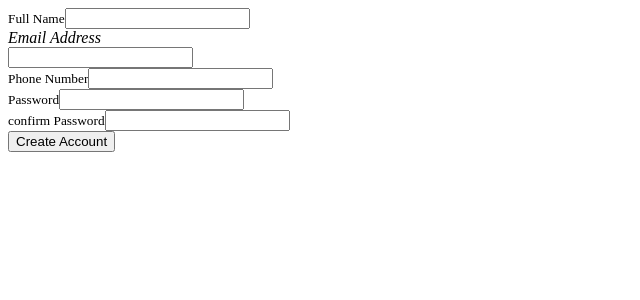
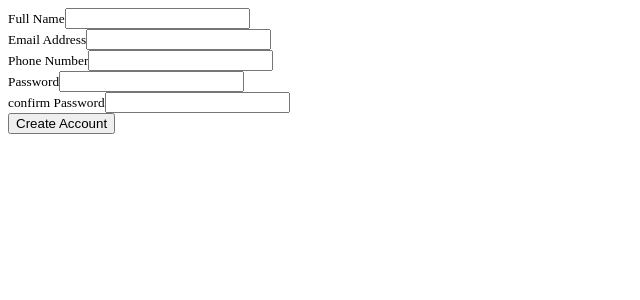
Before and after one commit to AbenaEsther/Artify-project, an Angular app: page / in a window 1280 px wide. Shown: the top 300 px of the page, without its empty margins (0-640 px from the left). Built offline with nearby package versions, Linux system fonts and the light colour scheme.

Commit message:
feat/signUp

```diff
--- a/src/app/sign-up/sign-up.component.html
+++ b/src/app/sign-up/sign-up.component.html
@@ -5,20 +5,20 @@
     <input type="text" />
   </div>
   <div>
-    <Address>Email Address</Address>
+    <small>Email Address</small>
     <input type="text" />
   </div>
   <div>
     <small>Phone Number</small>
-    <input type="number"/>
+    <input type="number" />
   </div>
   <div>
     <small>Password</small>
-    <input type="text"/>
+    <input type="text" />
   </div>
   <div>
     <small>confirm Password</small>
-    <input type="text"/>
+    <input type="text" />
   </div>
   <span></span>
   <button>Create Account</button>
```
